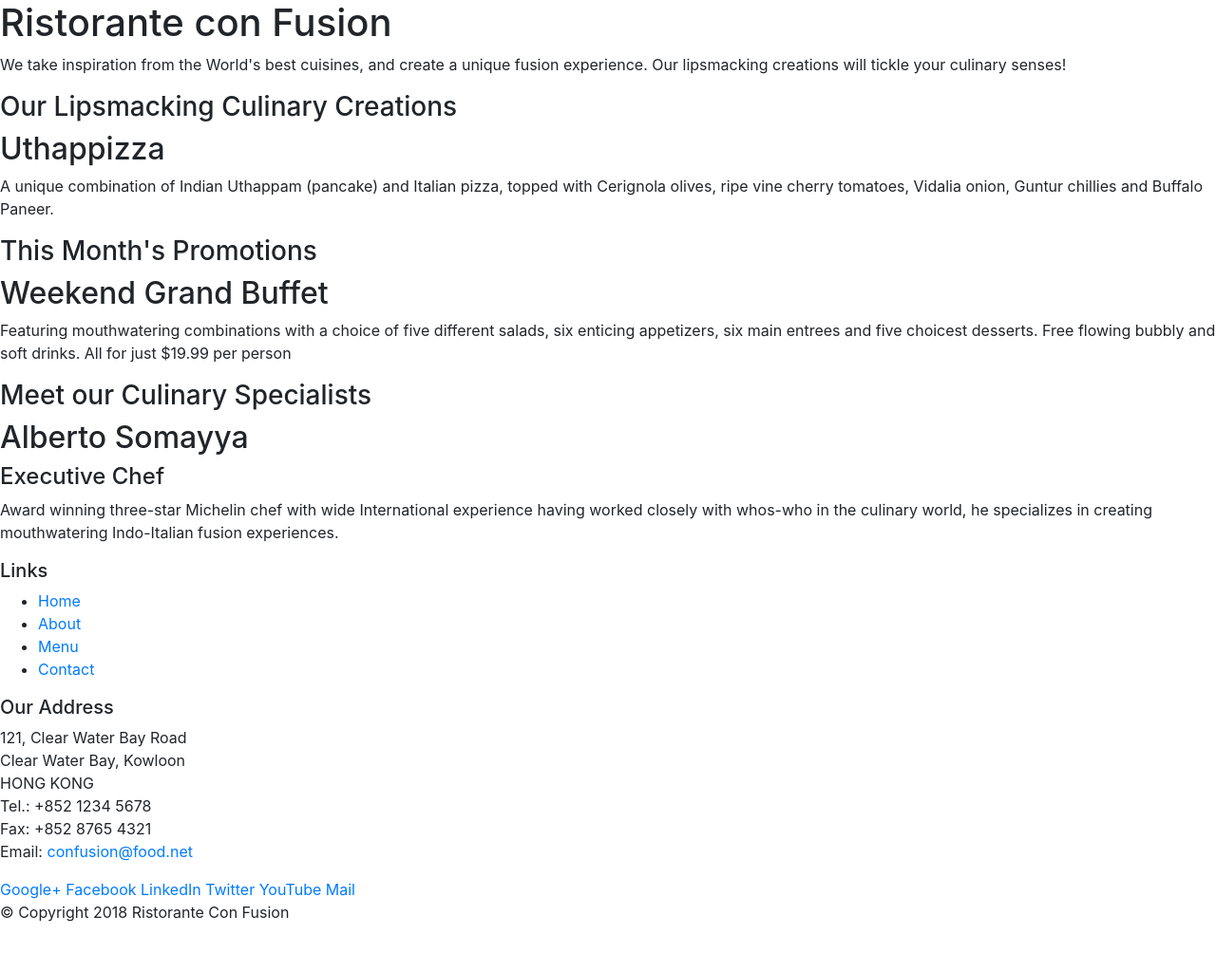
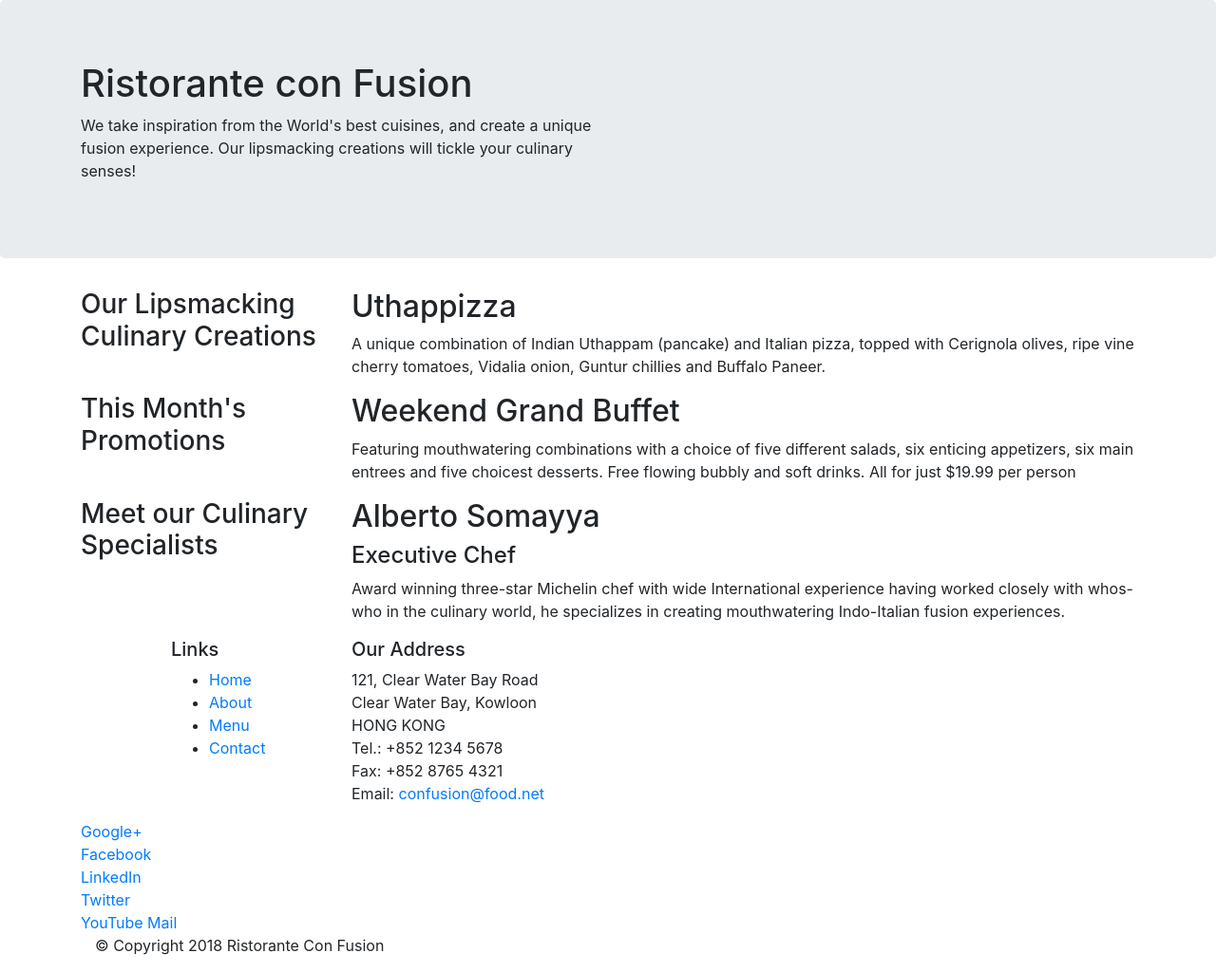
Before and after one commit to DanielFelipeAgMo/coursera, a website: page index.html in a window 1280 px wide. Shown: the whole page at 95% size. Before the commit the page ends 989 px from the top, so only its background shows below. Drawn offline with nearby package versions, Linux system fonts and the light colour scheme.

Commit message:
Bootstrap Grid Part 1

```diff
--- a/index.html
+++ b/index.html
@@ -13,46 +13,46 @@
 
 <body>
 
-    <header>
-        <div>
-            <div>
-                <div>
+    <header class="jumbotron">
+        <div class="container">
+            <div class="row">
+                <div class="col-12 col-sm-6">
                     <h1>Ristorante con Fusion</h1>
                     <p>We take inspiration from the World's best cuisines, and create a unique fusion experience. Our lipsmacking creations will tickle your culinary senses!</p>
                 </div>
-                <div>
+                <div class="col-12 col-sm">
                 </div>
             </div>
         </div>
     </header>
 
-    <div>
-        <div>
-            <div>
+    <div class="container">
+        <div class="row">
+            <div class="col-12 col-sm-4 col-md-3">
                 <h3>Our Lipsmacking Culinary Creations</h3>
             </div>
-            <div>
+            <div class="col col-sm col-md">
                 <h2>Uthappizza</h2>
                 <p>A unique combination of Indian Uthappam (pancake) and Italian pizza, topped with Cerignola olives, ripe vine cherry tomatoes, Vidalia onion, Guntur chillies and Buffalo Paneer.</p>
             </div>
         </div>
 
 
-        <div>
-            <div>
+        <div class="row">
+            <div class="col-12 col-sm-4 col-md-3">
                 <h3>This Month's Promotions</h3>
             </div>
-            <div>
+            <div class="col col-sm col-md">
                 <h2>Weekend Grand Buffet</h2>
                 <p>Featuring mouthwatering combinations with a choice of five different salads, six enticing appetizers, six main entrees and five choicest desserts. Free flowing bubbly and soft drinks. All for just $19.99 per person </p>
             </div>
         </div>
 
-        <div>
-            <div>
+        <div class="row">
+            <div class="col-12 col-sm-4 col-md-3">
                 <h3>Meet our Culinary Specialists</h3>
             </div>
-            <div>
+            <div class="col col-sm col-md">
                 <h2>Alberto Somayya</h2>
                 <h4>Executive Chef</h4>
                 <p>Award winning three-star Michelin chef with wide International experience having worked closely with whos-who in the culinary world, he specializes in creating mouthwatering Indo-Italian fusion experiences. </p>
@@ -61,9 +61,9 @@
     </div>
 
     <footer>
-        <div>
-            <div>
-                <div>
+        <div class="container">
+            <div class="row">
+                <div class="col-4 offset-1 col-sm-2">
                     <h5>Links</h5>
                     <ul>
                         <li><a href="#">Home</a></li>
@@ -72,7 +72,7 @@
                         <li><a href="#">Contact</a></li>
                     </ul>
                 </div>
-                <div>
+                <div class="col-7 col-sm-5">
                     <h5>Our Address</h5>
                     <address>
 		              121, Clear Water Bay Road<br>
@@ -84,7 +84,7 @@
 		           </address>
                 </div>
                 <div>
-                    <div>
+                    <div class="col-12 col-sm-4">
                         <a href="http://google.com/+">Google+</a>
                         <a href="http://www.facebook.com/profile.php?id=">Facebook</a>
                         <a href="http://www.linkedin.com/in/">LinkedIn</a>
@@ -95,7 +95,7 @@
                 </div>
            </div>
            <div>
-                <div>
+                <div class="col-auto">
                     <p>© Copyright 2018 Ristorante Con Fusion</p>
                 </div>
            </div>
```
